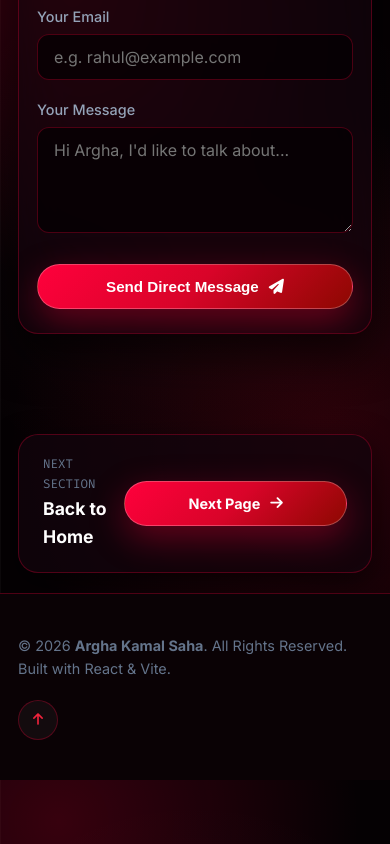
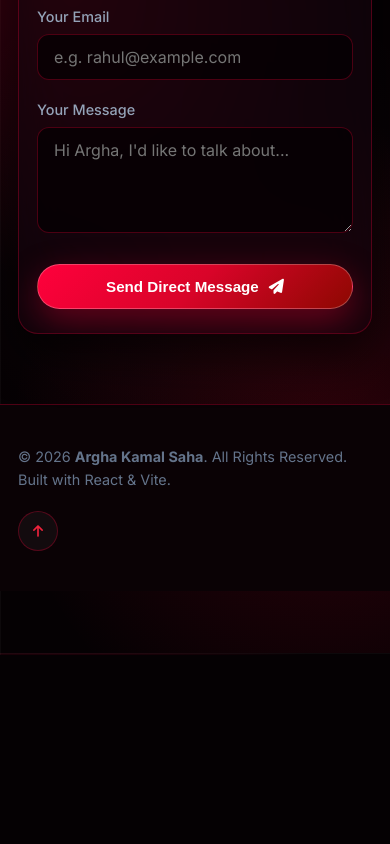
Before and after one commit to pushanargha23/my-portfolio, a React (Vite) app: page /contact in a window 390 px wide. Shown: the part 1035-1879 px from the top of the page. After the commit the page ends 1690 px from the top, so only its background shows below. Built offline with nearby package versions, Linux system fonts and the light colour scheme.

Commit message:
Remove Next Page banner card from mobile mode

```diff
--- a/src/components/MobileNavControls.jsx
+++ b/src/components/MobileNavControls.jsx
@@ -2,53 +2,22 @@ import React from 'react';
 import { useLocation, Link } from 'react-router-dom';
 
 const routesSequence = [
-  { path: '/', label: 'Home', nextPath: '/about', nextLabel: 'About Me', icon: 'fa-house' },
-  { path: '/about', label: 'About', nextPath: '/experience', nextLabel: 'Work Experience', icon: 'fa-user' },
-  { path: '/experience', label: 'Experience', nextPath: '/skills', nextLabel: 'Technical Skills', icon: 'fa-briefcase' },
-  { path: '/skills', label: 'Skills', nextPath: '/projects', nextLabel: 'Featured Projects', icon: 'fa-laptop-code' },
-  { path: '/projects', label: 'Projects', nextPath: '/education', nextLabel: 'Education & Degree', icon: 'fa-layer-group' },
-  { path: '/education', label: 'Education', nextPath: '/contact', nextLabel: 'Contact Me', icon: 'fa-graduation-cap' },
-  { path: '/contact', label: 'Contact', nextPath: '/', nextLabel: 'Back to Home', icon: 'fa-paper-plane' }
+  { path: '/', label: 'Home', icon: 'fa-house' },
+  { path: '/about', label: 'About', icon: 'fa-user' },
+  { path: '/experience', label: 'Experience', icon: 'fa-briefcase' },
+  { path: '/skills', label: 'Skills', icon: 'fa-laptop-code' },
+  { path: '/projects', label: 'Projects', icon: 'fa-layer-group' },
+  { path: '/education', label: 'Education', icon: 'fa-graduation-cap' },
+  { path: '/contact', label: 'Contact', icon: 'fa-paper-plane' }
 ];
 
 export default function MobileNavControls() {
   const { pathname } = useLocation();
-  const currentRouteIndex = routesSequence.findIndex(r => r.path === pathname);
-  const currentRoute = currentRouteIndex !== -1 ? routesSequence[currentRouteIndex] : routesSequence[0];
 
   return (
     <div className="mobile-nav-controls-wrapper">
 
-      {/* 1. Mobile-Only Next Page Banner (Placed before footer) */}
-      <div className="container mobile-next-page-banner">
-        <div style={{
-          background: 'var(--bg-card)',
-          border: '1px solid var(--red-border)',
-          borderRadius: 'var(--radius-md)',
-          padding: '20px 24px',
-          display: 'flex',
-          justify: 'space-between',
-          alignItems: 'center',
-          marginTop: '30px',
-          marginBottom: '20px',
-          boxShadow: '0 10px 30px rgba(0,0,0,0.6)'
-        }}>
-          <div>
-            <div style={{ fontSize: '0.78rem', color: 'var(--text-dim)', textTransform: 'uppercase', fontFamily: 'var(--font-mono)' }}>
-              Next Section
-            </div>
-            <div style={{ fontSize: '1.1rem', fontWeight: '700', color: 'var(--white)' }}>
-              {currentRoute.nextLabel}
-            </div>
-          </div>
-
-          <Link to={currentRoute.nextPath} className="btn-mb-primary" style={{ padding: '10px 20px', fontSize: '0.9rem' }}>
-            Next Page <i className="fa-solid fa-arrow-right"></i>
-          </Link>
-        </div>
-      </div>
-
-      {/* 2. Mobile-Only Bottom Glass Navigation Dock */}
+      {/* Mobile-Only Bottom Glass Navigation Dock */}
       <nav className="mobile-bottom-dock">
         {routesSequence.filter(r => ['/', '/about', '/experience', '/projects', '/contact'].includes(r.path)).map((item) => {
           const isActive = pathname === item.path;
```
